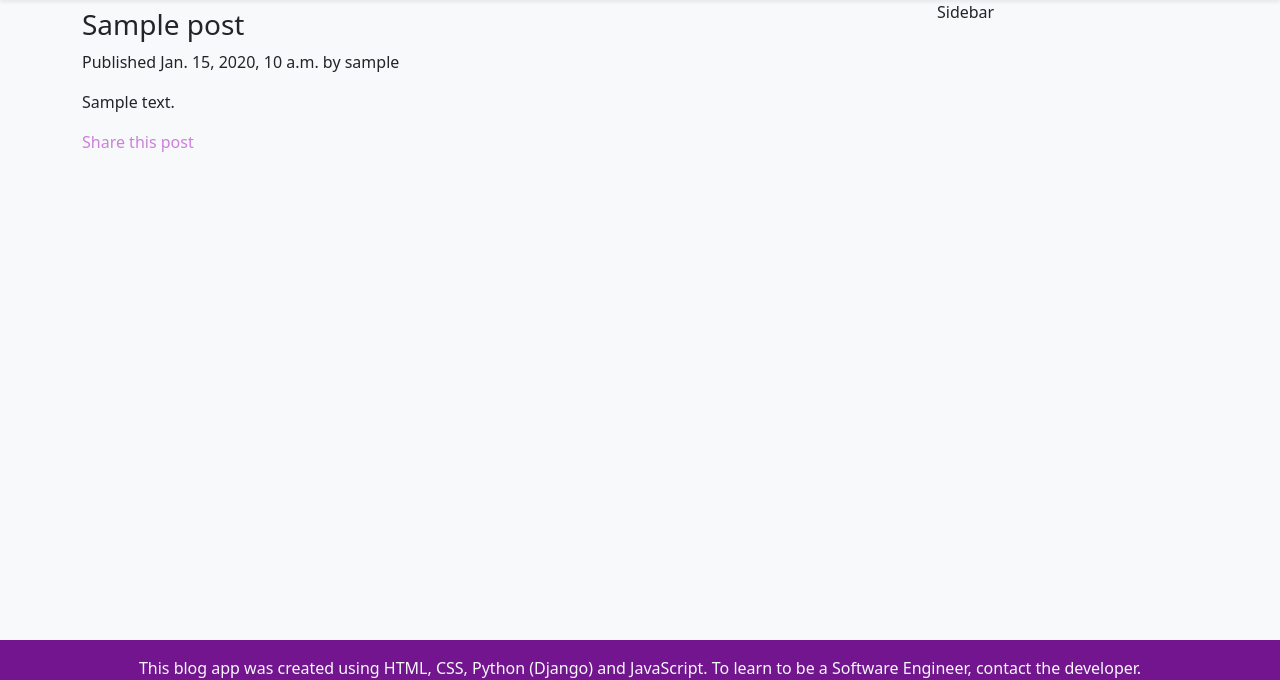
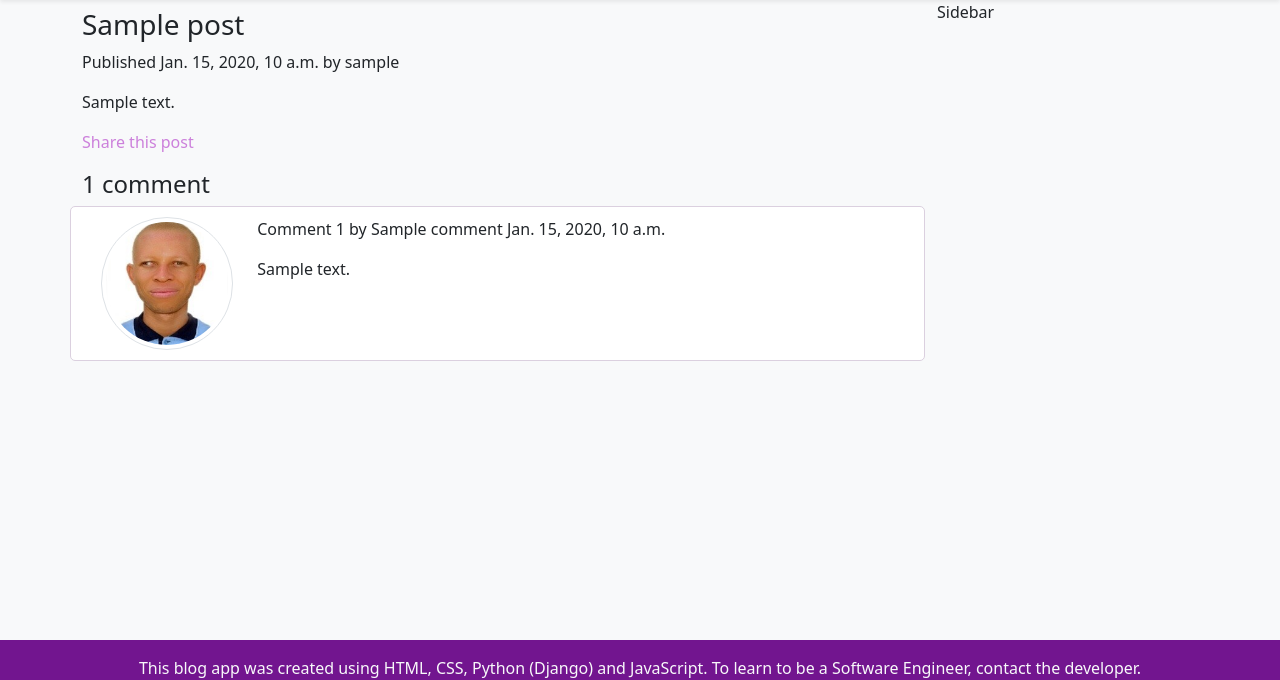
Before and after one commit to muyiwa-obadara/blog, a Django app: a page that uses blog/templates/blog/post/detail.html in a window 1280 px wide. Shown: the part 59-739 px from the top of the page. Run offline with Django 4.2, Linux system fonts and the light colour scheme; tables that the repository leaves empty hold one stand-in row (values such as "Sample post"); some libraries are stand-ins or nearby versions.

Commit message:
Comment system added

```diff
--- a/blog/forms.py
+++ b/blog/forms.py
@@ -1,4 +1,6 @@
 from django import forms
+
+from .models import Comment
 
 class EmailPostForm(forms.Form):
     name = forms.CharField(max_length=25)
@@ -10,3 +12,8 @@ class EmailPostForm(forms.Form):
         super(EmailPostForm, self).__init__(*args, **kwargs)
         for visible in self.visible_fields():
             visible.field.widget.attrs['class'] = 'form-control'
+
+class CommentForm(forms.ModelForm):
+    class Meta:
+        model = Comment
+        fields = ['name', 'email', 'body']
--- a/blog/models.py
+++ b/blog/models.py
@@ -43,3 +43,24 @@ class Post(models.Model):
                                                  self.publish.month,
                                                  self.publish.day,
                                                  self.slug])
+
+class Comment(models.Model):
+    """
+    The comments are defined in these fields.
+    """
+    post = models.ForeignKey(Post, on_delete=models.CASCADE, related_name='comments')
+    email = models.EmailField()
+    name = models.CharField(max_length=80)
+    body = models.TextField()
+    created = models.DateTimeField(auto_now_add=True)
+    updated = models.DateTimeField(auto_now=True)
+    active = models.BooleanField(default=True)
+
+    class Meta:
+        ordering = ['created']
+        indexes = [
+            models.Index(fields=['created'])
+        ]
+
+    def __str__(self):
+        return f'Comment by { self.name } on { self.post }'
--- a/blog/src/scss/blog.scss
+++ b/blog/src/scss/blog.scss
@@ -45,3 +45,11 @@ a {
 #footer {
     min-height:120px;
 }
+
+.comments {
+    background-color: #fff;
+    padding: 10px;
+    border: 1px solid #dbd0df;
+    border-radius: 5px;
+
+}
--- a/blog/static/css/blog.css
+++ b/blog/static/css/blog.css
@@ -1 +1 @@
-*{transition:all .5s ease-in-out}.primary{color:#72158f}#menu-toggler{outline:none;border:none}.my-color{color:#72158f !important}body{background-color:#72158f}#post-create-btn{font-size:1.5rem;cursor:pointer}a{text-decoration:none;color:rgba(200,119,216,.9333333333)}a:hover{color:rgba(235,183,11,.9333333333)}.social-link,.social-link{font-size:1.5rem;padding:0 5px}#blog-body{min-height:80vh}#footer{min-height:120px}/*# sourceMappingURL=blog.css.map */
+*{transition:all .5s ease-in-out}.primary{color:#72158f}#menu-toggler{outline:none;border:none}.my-color{color:#72158f !important}body{background-color:#72158f}#post-create-btn{font-size:1.5rem;cursor:pointer}a{text-decoration:none;color:rgba(200,119,216,.9333333333)}a:hover{color:rgba(235,183,11,.9333333333)}.social-link,.social-link{font-size:1.5rem;padding:0 5px}#blog-body{min-height:80vh}#footer{min-height:120px}.comments{background-color:#fff;padding:10px;border:1px solid #dbd0df;border-radius:5px}/*# sourceMappingURL=blog.css.map */
--- a/blog/templates/blog/post/detail.html
+++ b/blog/templates/blog/post/detail.html
@@ -1,4 +1,5 @@
 {% extends 'blog/base.html' %}
+{% load static %}
 {% block title %}{{ post.title }}{% endblock %}
 {% block content %}
 <h3>{{ post.title }}</h3>
@@ -11,4 +12,28 @@
         Share this post
     </a>
 </p>
+{% with comments.count as total_comments %}
+<h4>
+    {{ total_comments }} comment{{ total_comments|pluralize }}
+</h4>
+{% endwith %}
+{% for comment in comments %}
+<div class="mb-2 row comments">
+    <div class="ms-2 mr-auto col-lg-9">
+        <div class="row justify-contents-center">
+            <div class="comment-thumbnail col-3">
+                <img class="img-thumbnail rounded-circle" src="{% static 'img/pic.jpg' %}" alt="...">
+            </div>
+            <div class="col-9">
+                <p>
+                    Comment {{ forloop.counter }} by {{ comment.name }} {{ comment.created }}
+                </p>
+                {{ comment.body|linebreaks }}
+            </div>
+        </div>
+    </div>
+</div>
+{% empty %}
+<p>There are no comments yet</p>
+{% endfor %}
 {% endblock content %}
--- /dev/null
+++ b/blog/templates/blog/post/includes/comment_form.html
@@ -0,0 +1,6 @@
+<h3>Add a new comment</h3>
+<form method="post" action={% url 'blog:post_comment' post.id %}
+    {{ form.as_p }}
+    {% csrf_token %}
+    <input class="btn btn-secondary" type="submit" value="Add Comment">
+</form>
--- a/blog/urls.py
+++ b/blog/urls.py
@@ -8,4 +8,5 @@ urlpatterns = [
     path('', views.PostListView.as_view(), name='post_list'),
     path('<int:year>/<int:month>/<int:day>/<slug:post>/', views.post_detail, name='post_detail'),
     path('<int:post_id>/share/', views.post_share, name='post_share'),
+    path('<int:post_id>/comment/', views.post_comment, name='post_comment')
 ]
--- a/blog/views.py
+++ b/blog/views.py
@@ -2,11 +2,11 @@ from django.shortcuts import render, get_object_or_404
 from django.core.paginator import Paginator
 from django.http import HttpResponse, HttpRequest
 from django.core.mail import send_mail
+from django.views.generic import ListView
+from django.views.decorators.http import require_POST
 
-from django.views.generic import ListView
-
-from .models import Post
-from .forms import EmailPostForm
+from .models import Post, Comment
+from .forms import EmailPostForm, CommentForm
 
 class PostListView(ListView):
     """
@@ -17,6 +17,7 @@ class PostListView(ListView):
     paginate_by = 5
     template_name = 'blog/post/list.html'
 
+
 def post_detail(request:HttpRequest, year:int, month:int, day:int, post:str) -> HttpResponse:
     post:Post = get_object_or_404(Post,
                                   status=Post.Status.PUBLISHED,
@@ -24,7 +25,11 @@ def post_detail(request:HttpRequest, year:int, month:int, day:int, post:str) ->
                                   publish__year=year,
                                   publish__month=month,
                                   publish__day=day)
-    return render(request, 'blog/post/detail.html', {'post': post})
+    comments = post.comments.filter(active=True)
+    form = CommentForm()
+    return render(request, 'blog/post/detail.html', {'post': post,
+                                                     'comments': comments,
+                                                     'form': form})
 
 def post_share(request, post_id):
     post = get_object_or_404(Post, id=post_id, status=Post.Status.PUBLISHED)
@@ -44,3 +49,16 @@ def post_share(request, post_id):
     return render(request, 'blog/post/share.html', {'post': post,
                                                         'form': form,
                                                         'sent': sent})
+
+@require_POST
+def post_comment(request, post_id):
+    post = get_object_or_404(Post, id=post_id, status=Post.Status.PUBLISHED)
+    comment = None
+    form = CommentForm(data=request.POST)
+    if form.st_valid():
+        comment = form.save(commit=False)
+        comment.post = post
+        comment.save()
+    return render(request, 'blog/post/comment.html', {'post':post,
+                                                      'comment':comment,
+                                                      'form': form})
```
Also changed, not shown: blog/admin.py (+8 -1 lines), blog/templates/blog/comment.html (added, +10 -0 lines), blog/migrations/0003_comment.py (added), blog/migrations/0004_comment_email.py (added), blog/static/img/pic.jpg (added), 1 other file.
